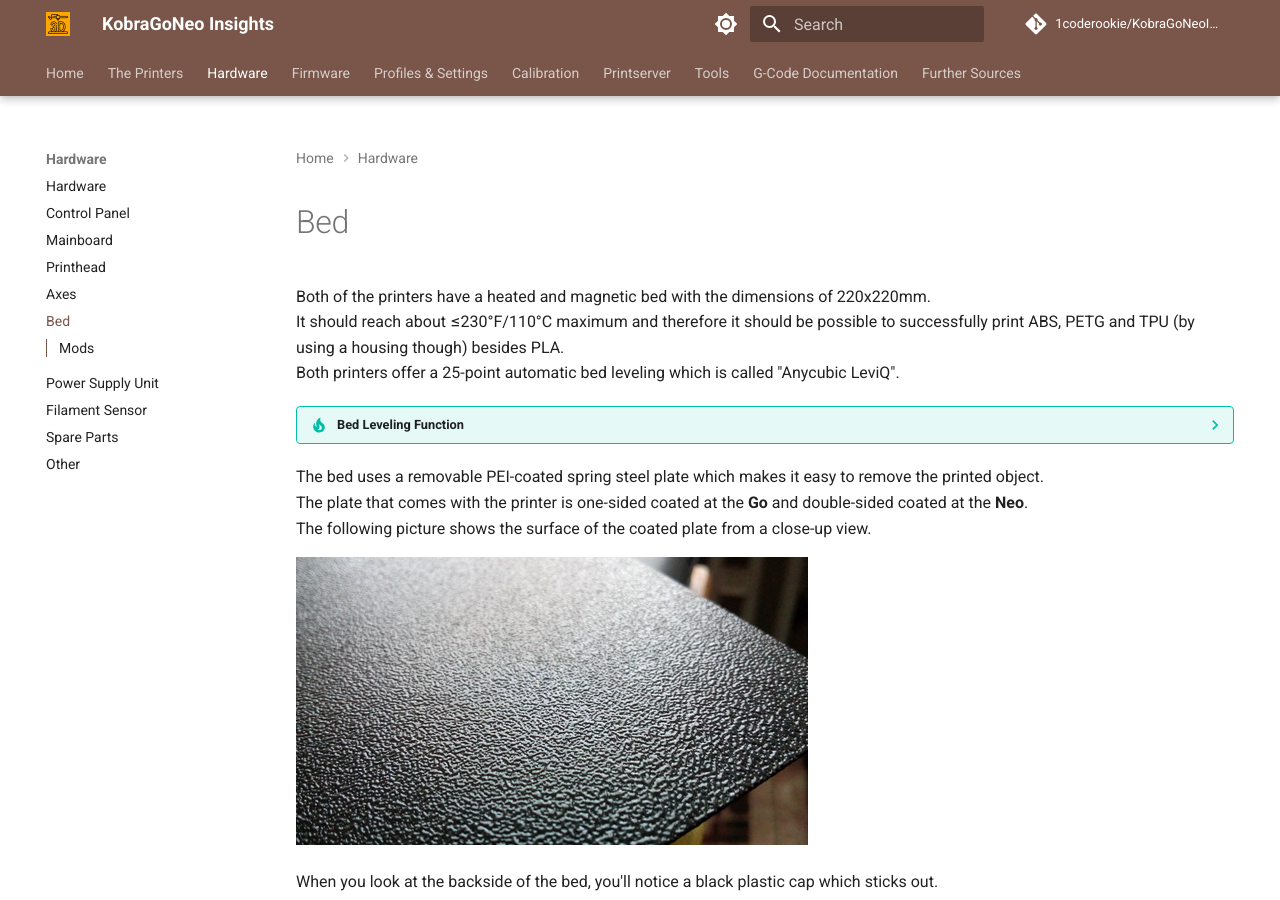
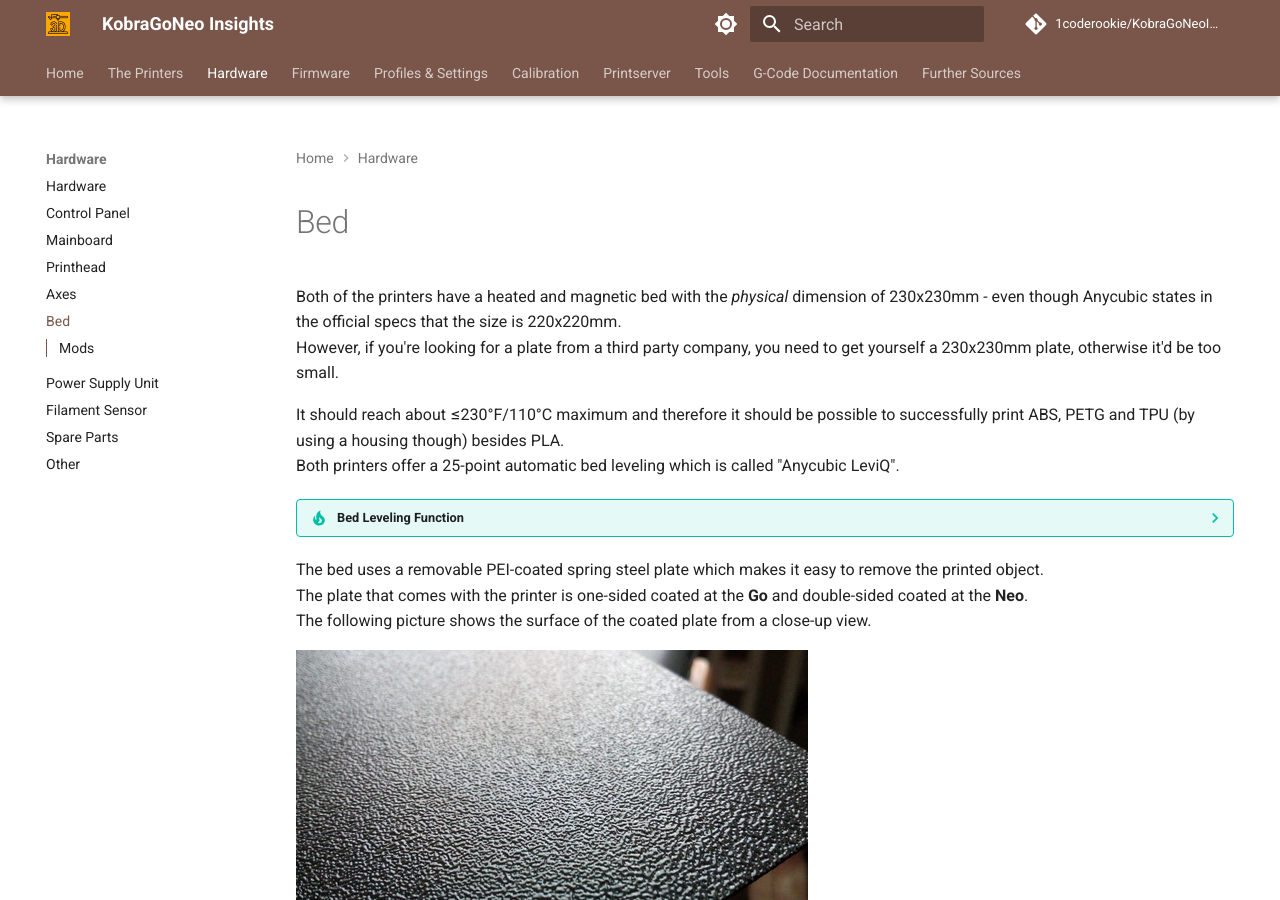
Before and after one commit to 1coderookie/KobraGoNeoInsights, an MkDocs documentation site: the page built from docs/hardware/bed.md, in a window 1280 px wide and 900 px high. Built offline with MkDocs 1.6.1 and Material for MkDocs 9.7.7, drawn with Linux system fonts in a browser that asks for light colours; comment, search, counter and statistics services are not loaded.

Commit message:
Update bed.md

```diff
--- a/docs/hardware/bed.md
+++ b/docs/hardware/bed.md
@@ -1,7 +1,9 @@
 <link rel=”manifest” href=”docs/manifest.webmanifest”>
 
 # Bed
-Both of the printers have a heated and magnetic bed with the dimensions of 220x220mm.
+Both of the printers have a heated and magnetic bed with the *physical* dimension of 230x230mm - even though Anycubic states in the official specs that the size is 220x220mm.
+However, if you're looking for a plate from a third party company, you need to get yourself a 230x230mm plate, otherwise it'd be too small.
+
 It should reach about ≤230°F/110°C maximum and therefore it should be possible to successfully print ABS, PETG and TPU (by using a housing though) besides PLA.
 Both printers offer a 25-point automatic bed leveling which is called "Anycubic LeviQ".
 
```
